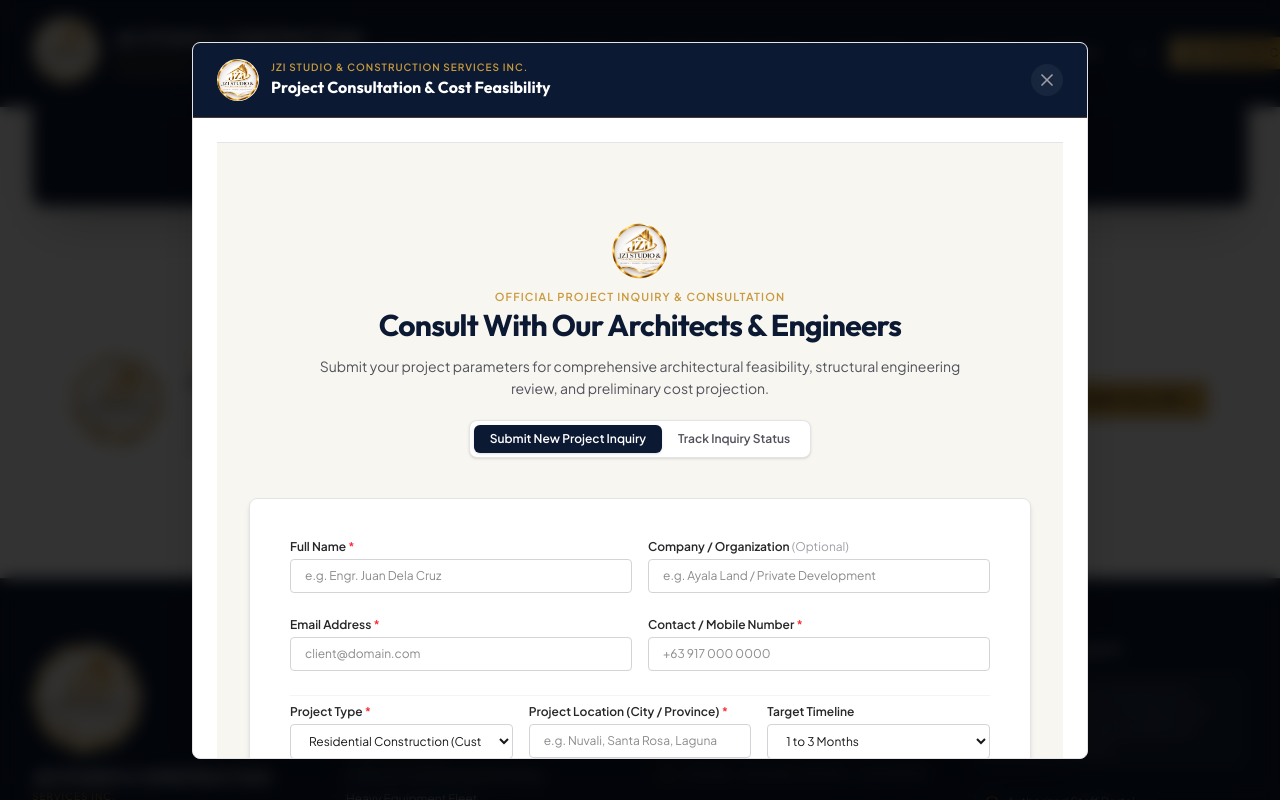
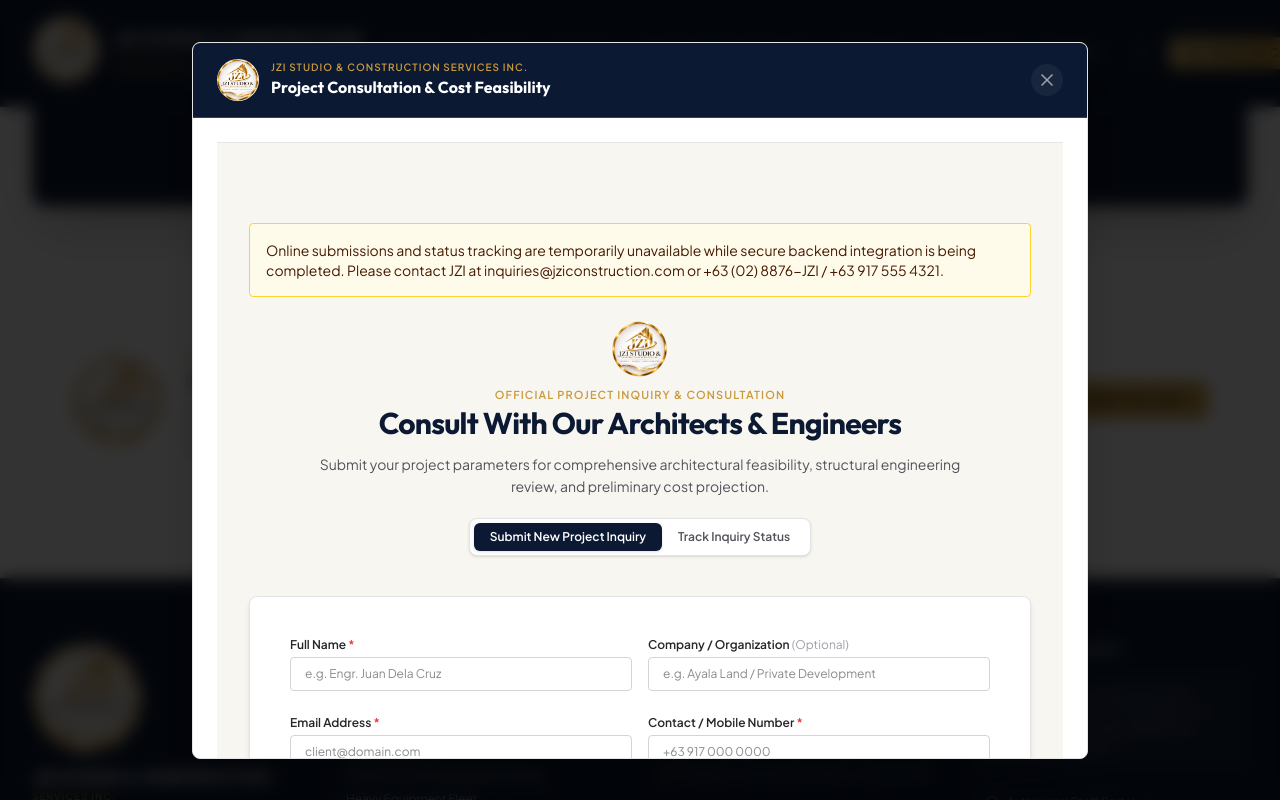
Before and after one commit to OphireumTechnology/jzistudio, a React (Vite) app: page / in a window 1280 px wide. Both pictures are taken after a click on the button "REQUEST FULL PDF". Shown: the part 3750-4550 px from the top of the page. Built offline with nearby package versions, Linux system fonts and the light colour scheme.

Commit message:
fix: harden JZI public site and correct source-backed content

```diff
--- a/src/components/consultation/ConsultationSection.tsx
+++ b/src/components/consultation/ConsultationSection.tsx
@@ -83,6 +83,9 @@ export const ConsultationSection: React.FC<ConsultationSectionProps> = ({
   const handleSubmit = (e: React.FormEvent) => {
     e.preventDefault();
     if (!validateForm()) return;
+
+    setErrors({ submit: 'Online inquiry submissions are temporarily unavailable. Please contact JZI directly using the official phone number or email shown on this page.' });
+    return;
 
     setIsSubmitting(true);
 
@@ -187,6 +190,7 @@ export const ConsultationSection: React.FC<ConsultationSectionProps> = ({
   return (
     <section id="consultation-section" className="py-20 bg-[#F8F6F1] border-t border-zinc-200">
       <div className="max-w-5xl mx-auto px-4 sm:px-6 lg:px-8">
+        <div role="status" className="mb-6 rounded border border-amber-300 bg-amber-50 p-4 text-sm text-amber-950">Online submissions and status tracking are temporarily unavailable while secure backend integration is being completed. Please contact JZI at {CORPORATE_IDENTITY.contact.email} or {CORPORATE_IDENTITY.contact.phone}.</div>
         {/* Section Header */}
         <div className="text-center max-w-2xl mx-auto space-y-3 mb-10">
           <div className="flex justify-center mb-1">
```
